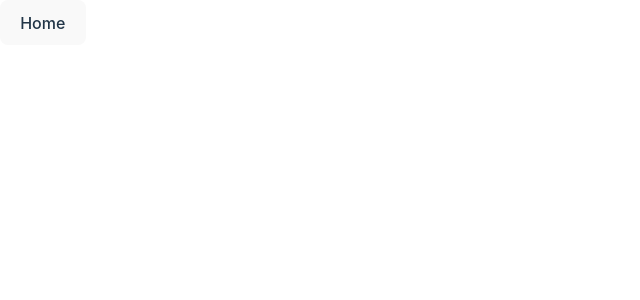
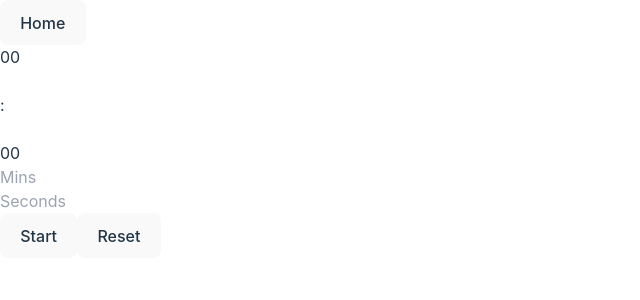
Before and after one commit to rajneesh069/frontend-machine-coding-round-practice, a React (Vite) app: page /timer in a window 1280 px wide. Before the commit this address had no page. Shown: the top 300 px of the page, without its empty margins (0-640 px from the left). Built offline with nearby package versions, Linux system fonts and the light colour scheme.

Commit message:
Basic CountDown Timer implemented

```diff
--- a/src/App.tsx
+++ b/src/App.tsx
@@ -7,6 +7,7 @@ import Counter from "./components/Counter";
 import AutoComplete from "./components/AutoCompleteTypeAhead";
 import Calculator from "./components/Calculator";
 import { calculatorButtons } from "./constants/calculator";
+import CountDownTimer from "./components/CountDownTimer";
 
 export default function App() {
   return (
@@ -17,6 +18,7 @@ export default function App() {
         <Route path="/accordion" element={<Accordion items={items} />} />
         <Route path="/counter" element={<Counter delay={1000} />} />
         <Route path="/autocomplete" element={<AutoComplete />} />
+        <Route path="/timer" element={<CountDownTimer />} />
         <Route
           path="/calculator"
           element={<Calculator calculatorButtons={calculatorButtons} />}
--- /dev/null
+++ b/src/components/CountDownTimer.tsx
@@ -0,0 +1,116 @@
+import { useEffect, useState } from "react";
+
+export default function CountDownTimer() {
+  const [time, setTime] = useState({
+    mins: "",
+    secs: "",
+  });
+  const [timer, setTimer] = useState({
+    mins: 0,
+    secs: 0,
+  });
+  const [errors, setErrors] = useState({
+    mins: "",
+    secs: "",
+  });
+  useEffect(() => {
+    if (timer.mins === 0 && timer.secs === 0) return;
+
+    const tId = setTimeout(() => {
+      setTimer((prev) => {
+        if (prev.mins !== 0 && prev.secs === 0) {
+          return { mins: prev.mins - 1, secs: 59 };
+        }
+        return { ...prev, secs: prev.secs - 1 };
+      });
+    }, 1000);
+
+    return () => {
+      clearTimeout(tId);
+    };
+  }, [timer.secs, timer.mins]);
+
+  return (
+    <div className="flex justify-center items-center flex-col h-[90vh] gap-3">
+      <div className="flex flex-row" id="timer">
+        <h1 className="text-4xl">
+          {timer.mins >= 10 ? `${timer.mins}` : `0${timer.mins}`}
+        </h1>
+        &nbsp;
+        <h1 className="text-4xl">:</h1>
+        &nbsp;
+        <h1 className="text-4xl">
+          {timer.secs >= 10 ? `${timer.secs}` : `0${timer.secs}`}
+        </h1>
+      </div>
+      <div className="flex flex-col md:flex-row gap-2" id="timer-input">
+        <div className="flex flex-col gap-1">
+          <input
+            value={time.mins}
+            id="minutes"
+            placeholder="Mins"
+            disabled={timer.mins === 0 && timer.secs === 0 ? false : true}
+            onChange={(e) => {
+              if (
+                !(Number(e.target.value) >= 0 && Number(e.target.value) < 60)
+              ) {
+                setErrors((prev) => ({
+                  ...prev,
+                  mins: "Please Input the value between 00 and 59(both inclusive).",
+                }));
+              } else {
+                setTime({ ...time, mins: e.target.value });
+              }
+            }}
+          />
+          {errors.mins && <p className="w-[250px]">{errors.mins}</p>}
+        </div>
+        <div className="flex flex-col gap-1">
+          <input
+            id="seconds"
+            value={time.secs}
+            placeholder="Seconds"
+            disabled={timer.mins === 0 && timer.secs === 0 ? false : true}
+            onChange={(e) => {
+              if (
+                !(Number(e.target.value) >= 0 && Number(e.target.value) < 60)
+              ) {
+                setErrors((prev) => ({
+                  ...prev,
+                  secs: "Please Input the value between 00 and 59(both inclusive).",
+                }));
+              } else {
+                setTime({ ...time, secs: e.target.value });
+              }
+            }}
+          />
+          {errors.secs && <p className="w-[250px]">{errors.secs}</p>}
+        </div>
+      </div>
+      <div className="flex flex-row gap-2" id="timer-buttons">
+        <button
+          onClick={() => {
+            setTimer({ secs: parseInt(time.secs), mins: parseInt(time.mins) });
+            setTime({ mins: "", secs: "" });
+          }}
+        >
+          Start
+        </button>
+        <button
+          onClick={() => {
+            setTime({
+              mins: "",
+              secs: "",
+            });
+            setTimer({
+              mins: 0,
+              secs: 0,
+            });
+          }}
+        >
+          Reset
+        </button>
+      </div>
+    </div>
+  );
+}
--- a/src/components/Home.tsx
+++ b/src/components/Home.tsx
@@ -9,6 +9,7 @@ export default function Home() {
       <button onClick={() => navigate("/counter")}>Counter</button>
       <button onClick={() => navigate("/autocomplete")}>AutoComplete</button>
       <button onClick={() => navigate("/calculator")}>Calculator</button>
+      <button onClick={() => navigate("/timer")}>Count Down Timer</button>
     </div>
   );
 }
```
